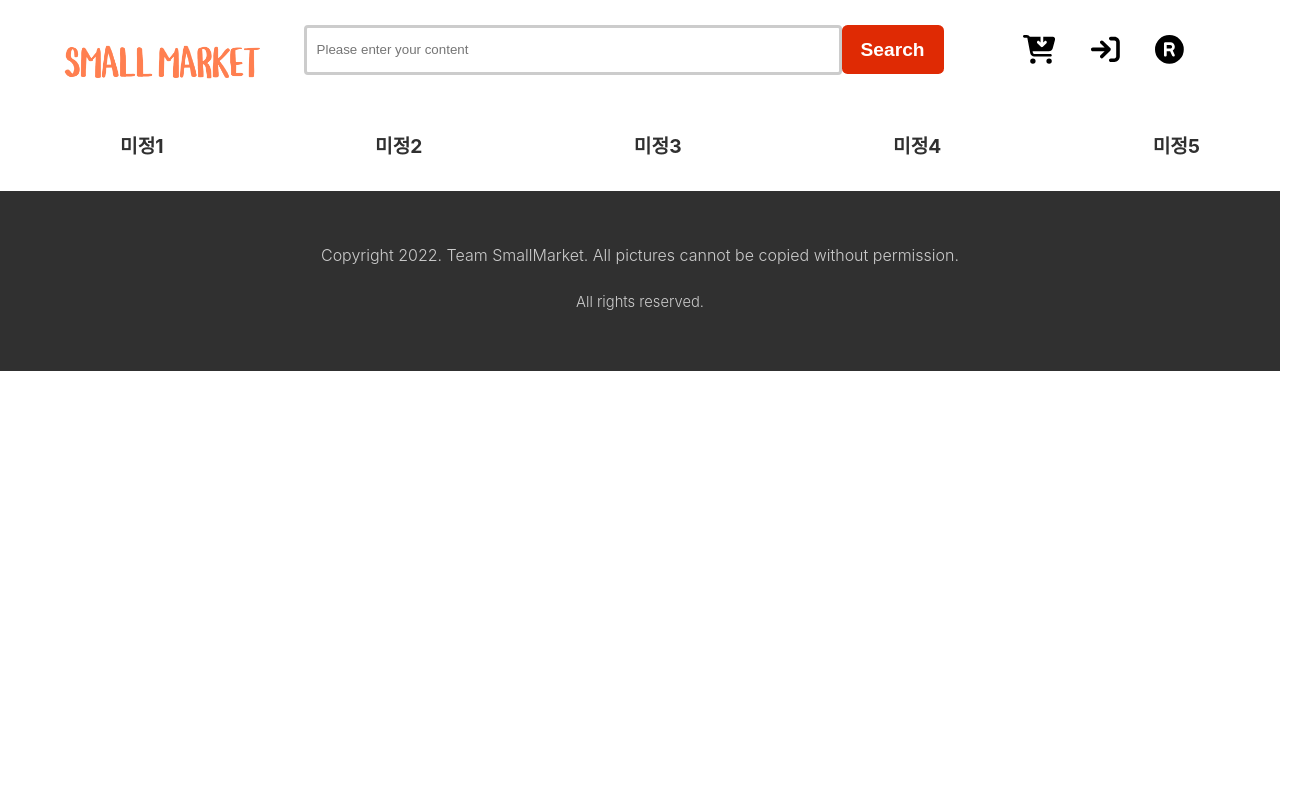
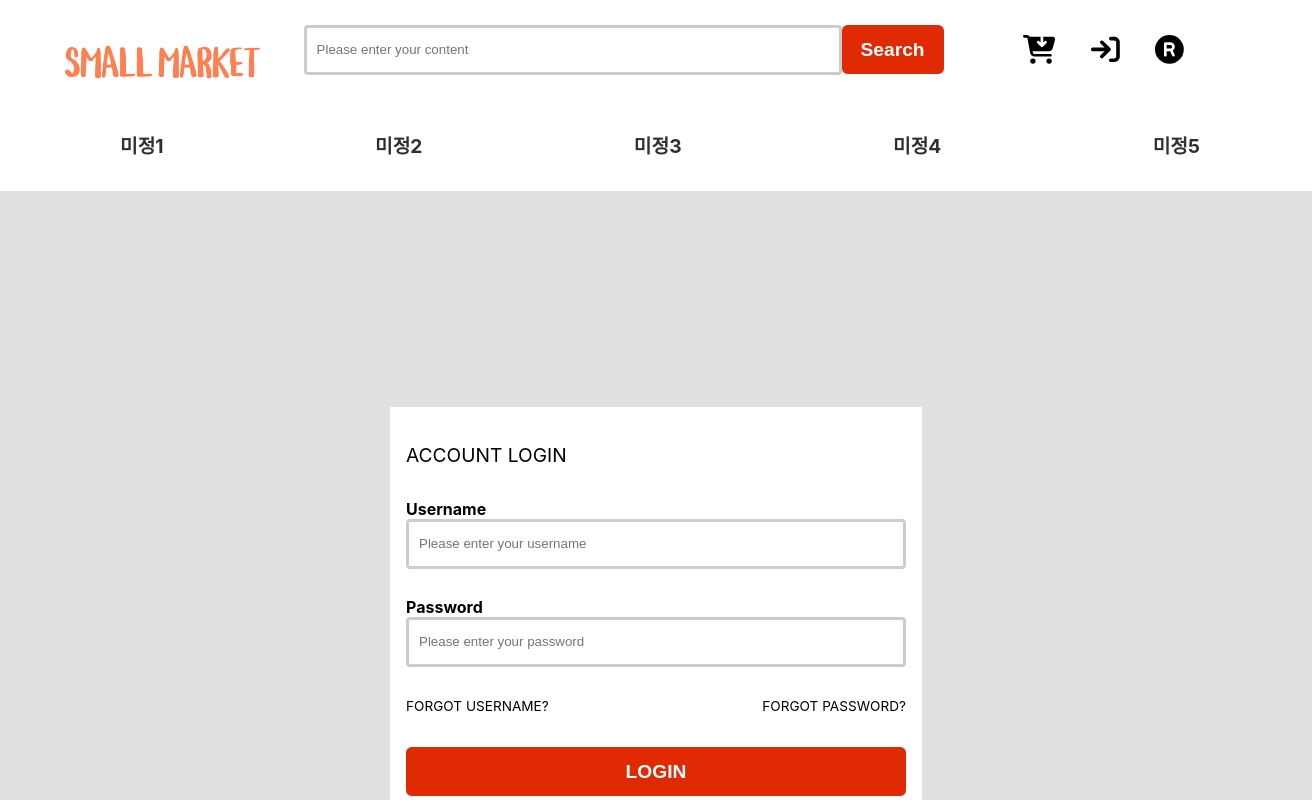
Before and after one commit to hovelopin/SmallMarket, a React (Create React App) app: page /login in a window 1280 px wide. Shown: the top 800 px of the page, 1312 px wide, since content can reach past the window. Built offline with nearby package versions, Linux system fonts and the light colour scheme.

Commit message:
Fix: CustomRouter router 추가

```diff
--- a/src/components/router/customRouter.jsx
+++ b/src/components/router/customRouter.jsx
@@ -1,11 +1,13 @@
 import { BrowserRouter as Router, Route, Switch } from "react-router-dom"
 import Main from "@components/UI/container/main"
+import LoginContainer from "@components/UI/container/loginContainer"
 
 const CustomRouter = () => {
     return (
         <Router>
             <Switch>
                 <Route exact path="/" component={Main} />
+                <Route exact path="/login" component={LoginContainer} />
             </Switch>
         </Router>
     )
```
